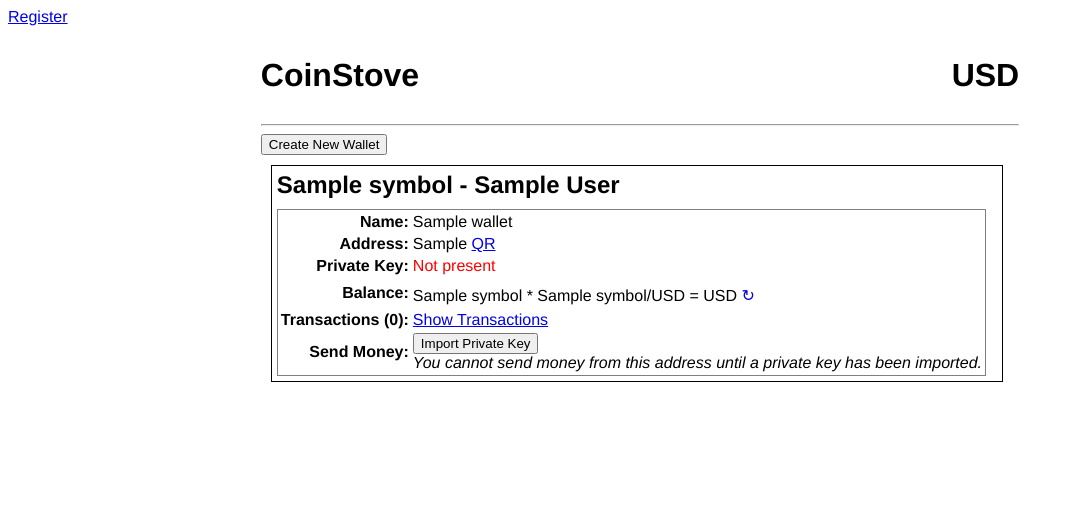
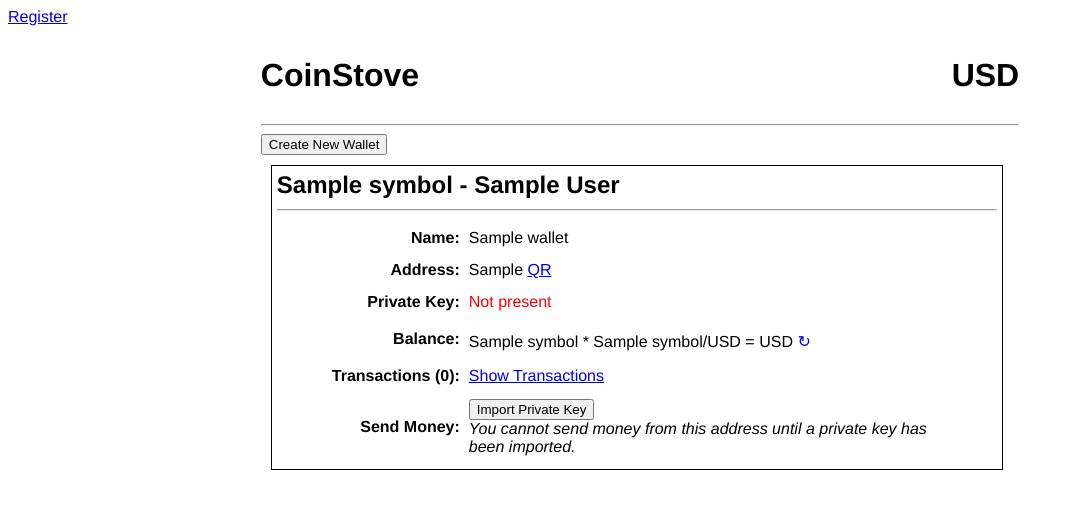
Before and after one commit to priestc/CryptoCollector, a Django app: template wallet/templates/wallet.html in a window 1280 px wide. Shown: the top 509 px of the page, without its empty margins (0-1072 px from the left). Run offline with Django 3.2, Linux system fonts and the light colour scheme; tables that the repository leaves empty hold one stand-in row (values such as "Sample post"); the template is opened without the code that fills it: values that come from a table or form of the project are taken from there, most other values are stand-ins (such as "Sample title", 1, 10 or a date in 2020); parts of the project's set-up code (start-up, migrations or seed data) failed here and were passed over; some libraries are stand-ins or nearby versions.

Commit message:
better wallet design

```diff
--- a/wallet/static/wallet.css
+++ b/wallet/static/wallet.css
@@ -62,9 +62,14 @@ h1.logo {
     margin: 0px;
     margin-bottom: 10px
 }
-.wallet-address-details {
-    border: 1px solid gray;
-    margin-top: 3px;
+table.wallet-address-details {
+    border: 0px solid #a5a5a5;
+    width: 90%;
+    margin: 10px auto 0 auto;
+}
+table.wallet-address-details td {
+    border: 0px solid #a5a5a5;
+    padding: 6px;
 }
 .reload-wallet-price {
     text-decoration: none;
@@ -77,7 +82,8 @@ a.reload-wallet-price:hover {
 }
 
 th {
-    text-align: right
+    text-align: right;
+    width: 9em;
 }
 
 .no-private-key {
--- a/wallet/templates/wallet.html
+++ b/wallet/templates/wallet.html
@@ -40,6 +40,7 @@
         <div class="wallet wallet-{{ wallets.0.symbol|lower }}">
             <h2>{{ wallets.0.symbol }} - {{ wallets.0.full_name }}</h2>
             {% for wallet in wallets %}
+            <hr>
             <table class="wallet-address-details" id="{{ wallet.js_id }}">
                 <tr>
                     <th>Name:</th>
```
